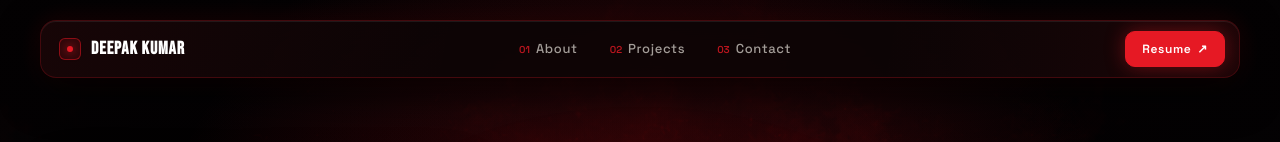
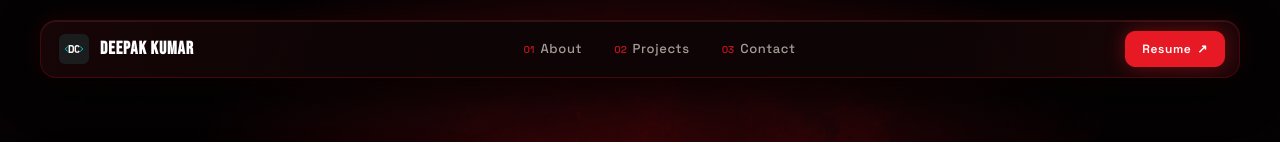
Before and after one commit to DeepuCodesss/My-project, a Next.js app: page / in a window 1280 px wide. Shown: the top 142 px of the page. Built offline with nearby package versions, Linux system fonts and the light colour scheme.

Commit message:
branding done

```diff
--- a/app/layout.tsx
+++ b/app/layout.tsx
@@ -72,8 +72,9 @@ export const metadata: Metadata = {
     },
   },
   icons: {
-    icon: "/pill-logo.svg",
-    apple: "/pill-logo.svg",
+    icon: "/assets/brand/logo.svg",
+    shortcut: "/assets/brand/logo.svg",
+    apple: "/assets/brand/logo.svg",
   },
 };
 
--- /dev/null
+++ b/components/BrandLogo.tsx
@@ -0,0 +1,25 @@
+import React from "react";
+
+type BrandLogoProps = {
+  size?: number;
+  className?: string;
+  alt?: string;
+};
+
+export default function BrandLogo({
+  size = 30,
+  className = "",
+  alt = "",
+}: BrandLogoProps) {
+  return (
+    <img
+      src="/assets/brand/logo.svg"
+      alt={alt}
+      width={size}
+      height={size}
+      style={{ width: `${size}px`, height: `${size}px` }}
+      className={`object-contain flex-shrink-0 rounded-md transition-all duration-200 ${className}`}
+      decoding="async"
+    />
+  );
+}
--- a/components/ContactSection.tsx
+++ b/components/ContactSection.tsx
@@ -4,6 +4,7 @@ import { motion } from "framer-motion";
 import { ArrowUpRight, Download, Heart, Music } from "lucide-react";
 import { useState } from "react";
 import { SITE_PROFILE } from "@/lib/projects.config";
+import BrandLogo from "@/components/BrandLogo";
 
 const contacts = [
   {
@@ -134,9 +135,12 @@ export default function ContactSection() {
         {/* Footer Bar */}
         <footer className="pt-8 border-t border-red-950/60 flex flex-col sm:flex-row items-center justify-between gap-6 text-xs text-white/50 font-space">
           <div>
-            <strong className="font-bebas text-xl text-white tracking-wider block">
-              DEEPAK KUMAR
-            </strong>
+            <div className="flex items-center gap-2.5 mb-1">
+              <BrandLogo size={26} />
+              <strong className="font-bebas text-xl text-white tracking-wider">
+                DEEPAK KUMAR
+              </strong>
+            </div>
             <span className="text-white/50 text-[11px]">
               Full Stack Developer • AI Systems • Portfolio
             </span>
--- a/components/Navbar.css
+++ b/components/Navbar.css
@@ -2,10 +2,9 @@
 .portfolio-nav { position: relative; display: flex; align-items: center; justify-content: space-between; min-height: 58px; padding: 8px 14px 8px 18px; overflow: hidden; border: 1px solid rgba(230, 25, 36, 0.25); border-radius: 16px; background: rgba(12, 5, 7, 0.85); box-shadow: 0 15px 40px rgba(0, 0, 0, 0.8), 0 0 25px rgba(230, 25, 36, 0.12), inset 0 1px 0 rgba(255, 255, 255, 0.08); backdrop-filter: blur(16px); -webkit-backdrop-filter: blur(16px); }
 .portfolio-nav::before { content: ""; position: absolute; inset: 0; pointer-events: none; background: linear-gradient(100deg, rgba(230, 25, 36, 0.06), transparent 35%, transparent 70%, rgba(230, 25, 36, 0.08)); }
 .portfolio-brand, .nav-links, .nav-actions, .nav-menu-toggle { position: relative; z-index: 1; }
-.portfolio-brand { display: flex; align-items: center; gap: 10px; color: #f4f0e8; text-decoration: none; }
-.brand-mark { position: relative; display: flex; align-items: center; justify-content: center; width: 22px; height: 22px; border: 1px solid rgba(230, 25, 36, 0.5); border-radius: 6px; background: rgba(230, 25, 36, 0.12); }
-.brand-dot { display: block; width: 6px; height: 6px; border-radius: 50%; background: #e61924; box-shadow: 0 0 10px #e61924; }
-.portfolio-brand:hover .brand-mark { border-color: #e61924; background: rgba(230, 25, 36, 0.25); }
+.portfolio-brand { display: flex; align-items: center; gap: 11px; color: #f4f0e8; text-decoration: none; }
+.brand-logo-img { display: block; width: 30px; height: 30px; border-radius: 6px; object-fit: contain; transition: transform 0.2s ease, filter 0.2s ease; }
+.portfolio-brand:hover .brand-logo-img { transform: scale(1.04); filter: drop-shadow(0 0 8px rgba(230, 25, 36, 0.45)); }
 
 .nav-links { display: flex; align-items: center; justify-content: center; gap: 32px; }
 .nav-link-item { display: flex; align-items: center; gap: 6px; color: rgba(244, 240, 232, 0.65); font-size: 13px; text-decoration: none; font-weight: 500; transition: color 0.25s ease; }
@@ -30,6 +29,7 @@ body.nav-menu-open {
 @media (max-width: 768px) {
   .portfolio-nav-shell { top: 12px; width: calc(100% - 24px); }
   .portfolio-nav { min-height: 52px; padding: 6px 10px 6px 14px; border-radius: 14px; }
+  .brand-logo-img { width: 28px; height: 28px; }
   .nav-links { display: none; }
   .nav-menu-toggle { display: flex; flex-direction: column; justify-content: center; gap: 5px; width: 40px; height: 40px; border: 1px solid rgba(230, 25, 36, 0.3); border-radius: 10px; background: rgba(230, 25, 36, 0.1); cursor: pointer; }
   .nav-menu-toggle span { display: block; width: 16px; height: 1.5px; margin: 0 auto; background: #f4f0e8; transition: transform 0.25s ease; }
--- a/components/Navbar.tsx
+++ b/components/Navbar.tsx
@@ -2,6 +2,7 @@
 
 import { useEffect, useRef, useState } from "react";
 import { SITE_PROFILE } from "@/lib/projects.config";
+import BrandLogo from "@/components/BrandLogo";
 import "./Navbar.css";
 
 type NavTarget = "about" | "projects" | "contact";
@@ -78,9 +79,7 @@ export default function Navbar() {
             window.history.replaceState(null, "", "#top");
           }}
         >
-          <span className="brand-mark" aria-hidden="true">
-            <span className="brand-dot" />
-          </span>
+          <BrandLogo size={30} className="brand-logo-img" />
           <span className="brand-copy">
             <strong className="font-bebas text-lg tracking-wider text-white group-hover:text-[#e61924] transition-colors">
               {SITE_PROFILE.name}
```
Also changed, not shown: public/assets/brand/logo.svg (added).
